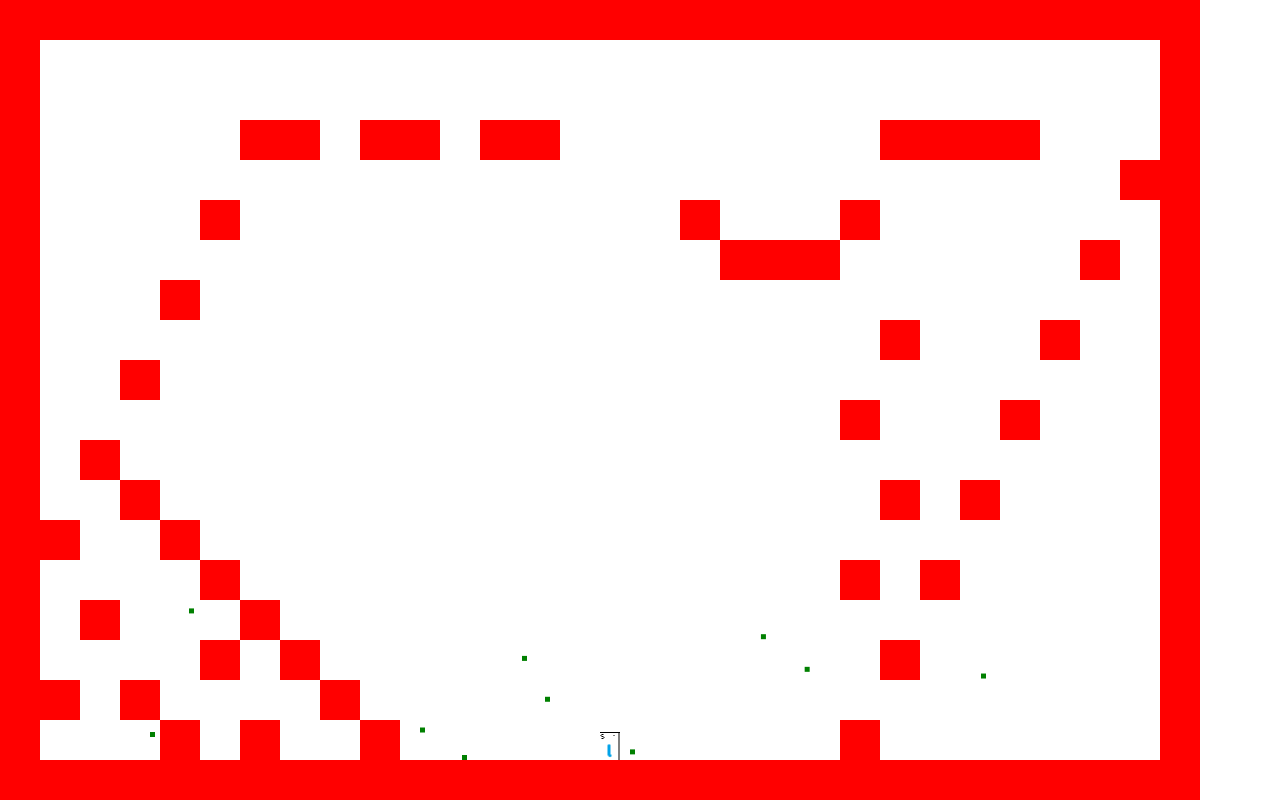
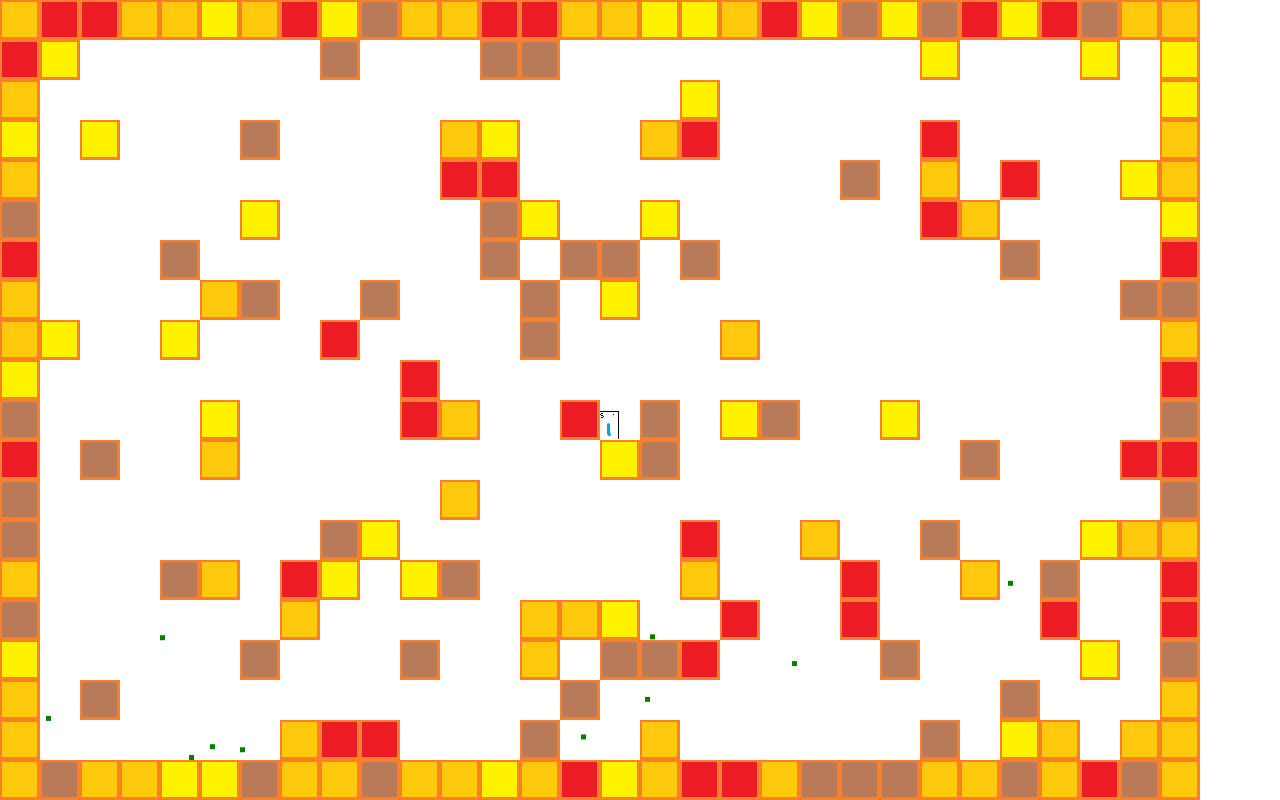
Before and after one commit to towc/kitten, a plain HTML site: page index.html in a window 1280 px wide. Drawn offline with Linux system fonts and the light colour scheme.

Commit message:
Enhanced grafics

```diff
--- a/Drawer.js
+++ b/Drawer.js
@@ -6,7 +6,7 @@ function Drawer(game){
     this.ctx = this.canvas.getContext('2d');
 
     this.images = {};
-    this.imgSrcs = ['player'];
+    this.imgSrcs = ['player', 'blocks'];
 
     for(var i = 0; i < this.imgSrcs.length; ++i){
         var img = new Image();
@@ -62,7 +62,7 @@ Drawer.prototype = {
             else x = game.player.size.w * 7 + ((game.player.frame % 3)|0) //7 previous frames, 3 for falling
         }
 
-        ctx.drawImage(this.images.player, x, y, game.player.size.w, game.player.size.h, game.player.pos.x, game.player.pos.y, game.player.size.w, game.player.size.h);
+        ctx.drawImage(this.images.player, x, y, game.player.size.w, game.player.size.h, game.player.pos.x|0, game.player.pos.y|0, game.player.size.w|0, game.player.size.h|0);
         game.player.frame += 0.2;
 
         ctx.fillStyle = 'green';
@@ -79,10 +79,10 @@ Drawer.prototype = {
             bull.frame += 0.1;
         }
 
-        ctx.fillStyle = 'red';
+        //blocks
         for(var i = 0; i < game.map[0].length; ++i){
             for(var j = 0; j < game.map.length; ++j){
-                if(game.map[j][i]) ctx.fillRect(i * game.blockSize, j * game.blockSize, game.blockSize, game.blockSize);
+                if(game.map[j][i] > 0) ctx.drawImage(this.images.blocks, (game.map[j][i]-1)*game.blockSize, 0, game.blockSize, game.blockSize, i * game.blockSize, j * game.blockSize, game.blockSize, game.blockSize);
             }
         }
     }
--- a/Game.js
+++ b/Game.js
@@ -9,18 +9,7 @@ function Game(){
     this.blockSize = 40;
     this.maps = [
 
-
-[[1,1,1,1,1,1,1,1,1,1,1,1,1,1,1,1,1,1,1,1,1,1,1,1,1,1,1,1,1,1],[1,0,0,0,0,0,0,0,0,0,0,0,0,0,0,0,0,0,0,0,0,0,0,0,0,0,0,0,0,1],[1,0,0,0,0,0,0,0,0,0,0,0,0,0,0,0,0,0,0,0,0,0,0,0,0,0,0,0,0,1],[1,0,0,0,0,0,1,1,0,1,1,0,1,1,0,0,0,0,0,0,0,0,1,1,1,1,0,0,0,1],[1,0,0,0,0,0,0,0,0,0,0,0,0,0,0,0,0,0,0,0,0,0,0,0,0,0,0,0,1,1],[1,0,0,0,0,1,0,0,0,0,0,0,0,0,0,0,0,1,0,0,0,1,0,0,0,0,0,0,0,1],[1,0,0,0,0,0,0,0,0,0,0,0,0,0,0,0,0,0,1,1,1,0,0,0,0,0,0,1,0,1],[1,0,0,0,1,0,0,0,0,0,0,0,0,0,0,0,0,0,0,0,0,0,0,0,0,0,0,0,0,1],[1,0,0,0,0,0,0,0,0,0,0,0,0,0,0,0,0,0,0,0,0,0,1,0,0,0,1,0,0,1],[1,0,0,1,0,0,0,0,0,0,0,0,0,0,0,0,0,0,0,0,0,0,0,0,0,0,0,0,0,1],[1,0,0,0,0,0,0,0,0,0,0,0,0,0,0,0,0,0,0,0,0,1,0,0,0,1,0,0,0,1],[1,0,1,0,0,0,0,0,0,0,0,0,0,0,0,0,0,0,0,0,0,0,0,0,0,0,0,0,0,1],[1,0,0,1,0,0,0,0,0,0,0,0,0,0,0,0,0,0,0,0,0,0,1,0,1,0,0,0,0,1],[1,1,0,0,1,0,0,0,0,0,0,0,0,0,0,0,0,0,0,0,0,0,0,0,0,0,0,0,0,1],[1,0,0,0,0,1,0,0,0,0,0,0,0,0,0,0,0,0,0,0,0,1,0,1,0,0,0,0,0,1],[1,0,1,0,0,0,1,0,0,0,0,0,0,0,0,0,0,0,0,0,0,0,0,0,0,0,0,0,0,1],[1,0,0,0,0,1,0,1,0,0,0,0,0,0,0,0,0,0,0,0,0,0,1,0,0,0,0,0,0,1],[1,1,0,1,0,0,0,0,1,0,0,0,0,0,0,0,0,0,0,0,0,0,0,0,0,0,0,0,0,1],[1,0,0,0,1,0,1,0,0,1,0,0,0,0,0,0,0,0,0,0,0,1,0,0,0,0,0,0,0,1],[1,1,1,1,1,1,1,1,1,1,1,1,1,1,1,1,1,1,1,1,1,1,1,1,1,1,1,1,1,1]],[
-                [1, 1, 1, 1, 1, 1, 1, 1, 1, 1, 1, 1, 1, 1, 1, 1, 1],
-                [1, 0, 0, 0, 0, 0, 0, 1, 0, 0, 0, 0, 0, 1, 0, 0, 1],
-                [1, 0, 0, 0, 0, 0, 0, 0, 0, 0, 1, 0, 0, 0, 0, 0, 1],
-                [1, 0, 1, 0, 1, 0, 1, 1, 0, 1, 0, 0, 0, 0, 0, 0, 1],
-                [1, 0, 0, 0, 0, 0, 0, 0, 0, 0, 0, 0, 1, 0, 0, 0, 1],
-                [1, 0, 0, 1, 0, 0, 0, 1, 0, 0, 0, 1, 0, 0, 0, 0, 1],
-                [1, 0, 0, 0, 0, 0, 0, 0, 0, 0, 0, 0, 0, 0, 0, 0, 1],
-                [1, 0, 1, 1, 0, 1, 0, 0, 1, 0, 0, 0, 1, 0, 0, 1, 1],
-                [1, 1, 1, 1, 1, 1, 1, 1, 1, 1, 1, 1, 1, 1, 1, 1, 1]
-            ]
+[[1,2,2,1,1,3,1,2,3,4,1,1,2,2,1,1,3,3,1,2,3,4,3,4,2,3,2,4,1,1],[2,3,0,0,0,0,0,0,4,0,0,0,4,4,0,0,0,0,0,0,0,0,0,3,0,0,0,3,0,3],[1,0,0,0,0,0,0,0,0,0,0,0,0,0,0,0,0,3,0,0,0,0,0,0,0,0,0,0,0,3],[3,0,3,0,0,0,4,0,0,0,0,1,3,0,0,0,1,2,0,0,0,0,0,2,0,0,0,0,0,1],[1,0,0,0,0,0,0,0,0,0,0,2,2,0,0,0,0,0,0,0,0,4,0,1,0,2,0,0,3,1],[4,0,0,0,0,0,3,0,0,0,0,0,4,3,0,0,3,0,0,0,0,0,0,2,1,0,0,0,0,3],[2,0,0,0,4,0,0,0,0,0,0,0,4,0,4,4,0,4,0,0,0,0,0,0,0,4,0,0,0,2],[1,0,0,0,0,1,4,0,0,4,0,0,0,4,0,3,0,0,0,0,0,0,0,0,0,0,0,0,4,4],[1,3,0,0,3,0,0,0,2,0,0,0,0,4,0,0,0,0,1,0,0,0,0,0,0,0,0,0,0,1],[3,0,0,0,0,0,0,0,0,0,2,0,0,0,0,0,0,0,0,0,0,0,0,0,0,0,0,0,0,2],[4,0,0,0,0,3,0,0,0,0,2,1,0,0,2,0,4,0,3,4,0,0,3,0,0,0,0,0,0,4],[2,0,4,0,0,1,0,0,0,0,0,0,0,0,0,3,4,0,0,0,0,0,0,0,4,0,0,0,2,2],[4,0,0,0,0,0,0,0,0,0,0,1,0,0,0,0,0,0,0,0,0,0,0,0,0,0,0,0,0,4],[4,0,0,0,0,0,0,0,4,3,0,0,0,0,0,0,0,2,0,0,1,0,0,4,0,0,0,3,1,1],[1,0,0,0,4,1,0,2,3,0,3,4,0,0,0,0,0,1,0,0,0,2,0,0,1,0,4,0,0,2],[4,0,0,0,0,0,0,1,0,0,0,0,0,1,1,3,0,0,2,0,0,2,0,0,0,0,2,0,0,2],[3,0,0,0,0,0,4,0,0,0,4,0,0,1,0,4,4,2,0,0,0,0,4,0,0,0,0,3,0,4],[1,0,4,0,0,0,0,0,0,0,0,0,0,0,4,0,0,0,0,0,0,0,0,0,0,4,0,0,0,1],[1,0,0,0,0,0,0,1,2,2,0,0,0,4,0,0,1,0,0,0,0,0,0,4,0,3,1,0,1,1],[1,4,1,1,3,3,4,1,1,4,1,1,3,1,2,3,1,2,2,1,4,4,4,1,1,4,1,2,4,1]]
         ];
 
     this.updateMs = 8;
```
Also changed, not shown: editor.html (+23 -10 lines), img/background.png (added), img/blocks.png (added).
